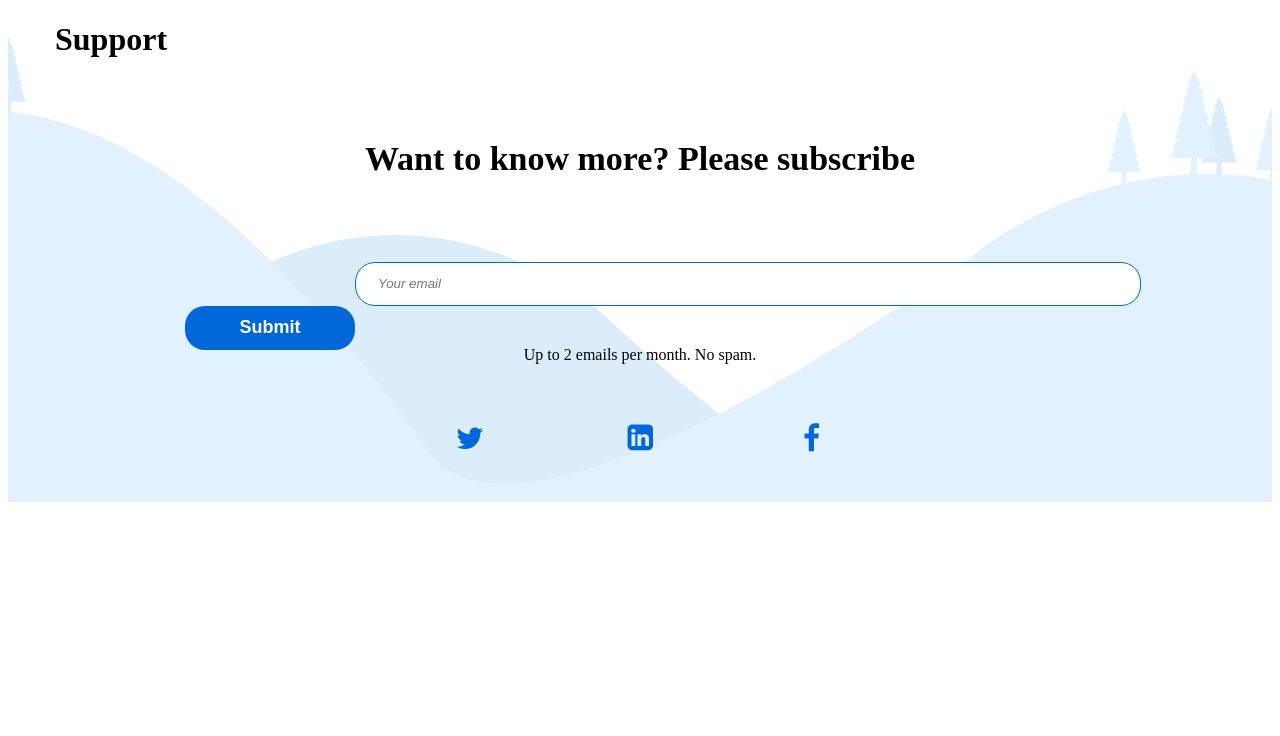
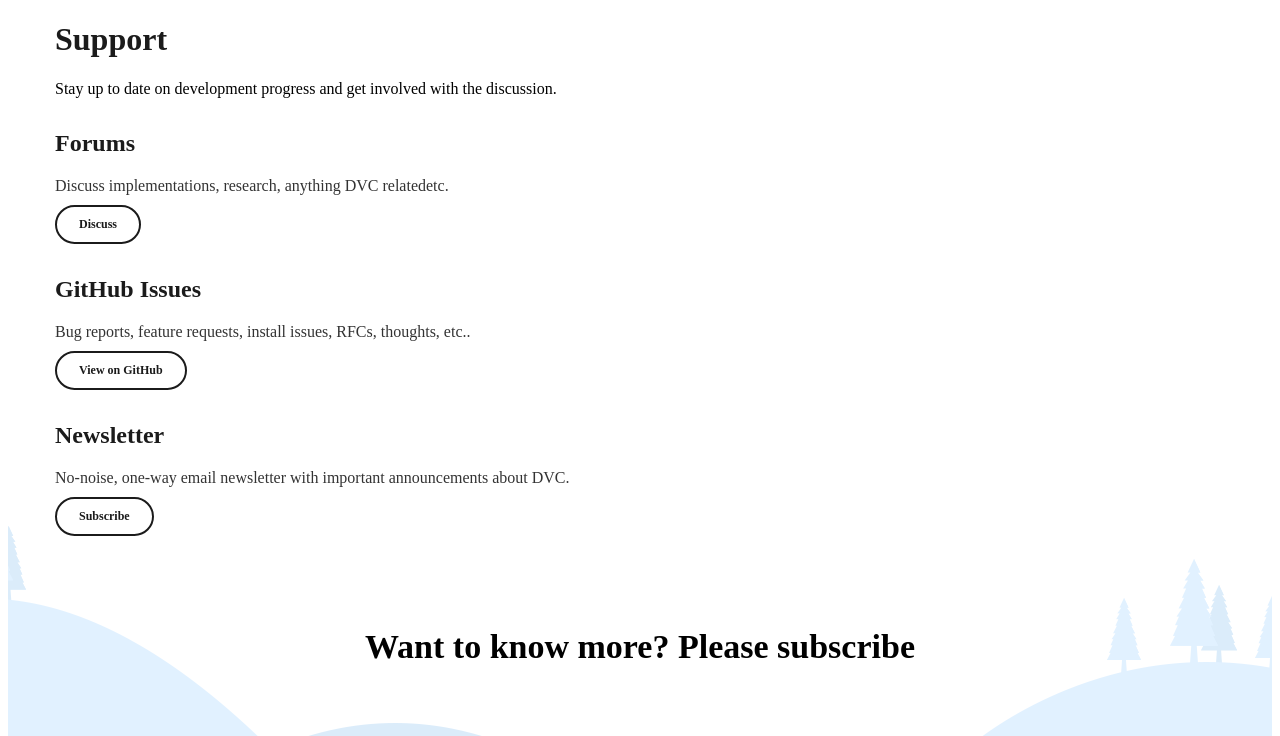
Before and after one commit to dataversioncontrol/dataversioncontrol.github.io, a Gatsby site: page /support in a window 1280 px wide. Shown: the top 736 px of the page. Built offline with nearby package versions, Linux system fonts and the light colour scheme; Gatsby itself is replaced by a stand-in of ours.

Commit message:
Support newsletter

```diff
--- a/src/pages/support.js
+++ b/src/pages/support.js
@@ -4,6 +4,10 @@
 
 import Subscribe from '../components/Subscribe'
 import Socials from '../components/Socials'
+
+
+const discuss =  'http://discuss.dataversioncontrol.com'
+const newsLetter =  'http://sweedom.us10.list-manage.com/subscribe/post?u=a08bf93caae4063c4e6a351f6&id=24c0ecc49a'
 
 export default ({
   data: {
@@ -21,7 +25,30 @@
 }) => (
   <Container>
     <Page>
-      <h1>Support</h1>
+      <Title>Support</Title>
+      <Text>Stay up to date on development progress and get involved with the discussion.</Text>
+      <Section>
+        <SubTitle>Forums</SubTitle>
+        <Description>
+          Discuss implementations, research, anything DVC relatedetc.
+        </Description>
+        <ButtonLink href={discuss}>Discuss</ButtonLink>
+      </Section>
+      <Section>
+        <SubTitle>GitHub Issues</SubTitle>
+        <Description>
+          Bug reports, feature requests, install issues, RFCs, thoughts, etc..
+        </Description>
+        <ButtonLink href={`${githubUrl}/issues`}>View on GitHub</ButtonLink>
+      </Section>
+      <Section>
+        <SubTitle>Newsletter</SubTitle>
+        <Description>
+          No-noise, one-way email newsletter with important announcements about
+          DVC.
+        </Description>
+        <ButtonLink href={newsLetter}>Subscribe</ButtonLink>
+      </Section>
     </Page>
 
     <Hills>
@@ -61,3 +88,52 @@
     background-size: cover;
   }
 `
+
+const Title = styled.h1`
+  color: rgb(27, 27, 27);
+`
+
+const Section = styled.section`
+  margin-top: 2em;
+  margin-bottom: 2em;
+`
+
+const SubTitle = styled.h2`
+  color: rgb(27, 27, 27);
+`
+
+const Text = styled.p`
+  margin: 0px;
+  padding: 0px;
+`
+
+const Description = styled.p`
+  margin: 0px;
+  padding: 0px;
+  font-size: 16px;
+  color: #333;
+`
+
+const ButtonLink = styled.a`
+  display: inline-block;
+  padding: 10px 22px;
+  cursor: pointer;
+  margin-top: 10px;
+  border-width: 2px;
+  color: #1b1b1b;
+  border-style: solid;
+  border-color: #1b1b1b;
+  border-image: initial;
+  border-radius: 44px;
+  text-decoration: none;
+  outline: none;
+  background: transparent;
+  font-size: 12px;
+  font-weight: bold;
+
+  transition: all 0.3s;
+  &:hover {
+    background-color: #1b1b1b;
+    color: #fff;
+  }
+`
```
